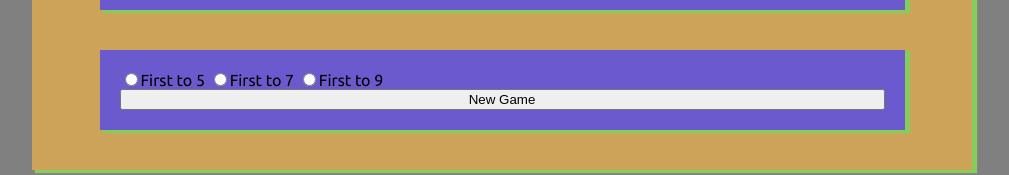
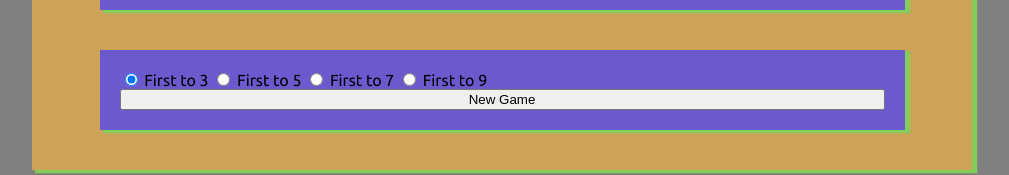
Before and after one commit to kiizerd/rock_paper_scissors, a plain HTML site: page rps-index.html in a window 1280 px wide. Shown: the part 580-755 px from the top of the page, without its empty margins (138-1147 px from the left). Drawn offline with Linux system fonts and the light colour scheme.

Commit message:
added button

```diff
--- a/rps-index.html
+++ b/rps-index.html
@@ -36,12 +36,23 @@
     </div>
     <div class='displayed' id='ng-div'>
       <div id='radio-select'>
-        <input id='firstTo5' name='firstTo' type='radio'>First to 5</input>
-        <label for='firstTo5' ></label>
-        <input id='firstTo7' name='firstTo' type='radio'>First to 7</input>
-        <label for='firstTo7' ></label>
-        <input id='firstTo9' name='firstTo' type='radio'>First to 9</input>
-        <label for='firstTo9' ></label>
+        <input type='radio' id='firstTo3' name='firstTo' value="3"
+        checked="checked">
+          First to 3
+        </input>
+        <label for='firstTo3'></label>
+        <input type='radio' id='firstTo5' name='firstTo' value="5">
+          First to 5
+        </input>
+        <label for='firstTo5'></label>
+        <input type='radio' id='firstTo7' name='firstTo' value="7">
+          First to 7
+        </input>
+        <label for='firstTo7'></label>
+        <input type='radio' id='firstTo9' name='firstTo' value="9">
+          First to 9
+        </input>
+        <label for='firstTo9'></label>
       </div>
       <button id='ng-btn'>New Game</button>
       <label for='ng-btn' ></label>
```
